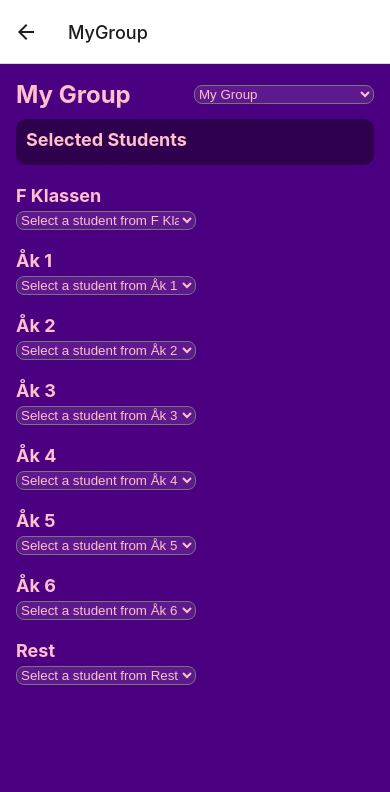
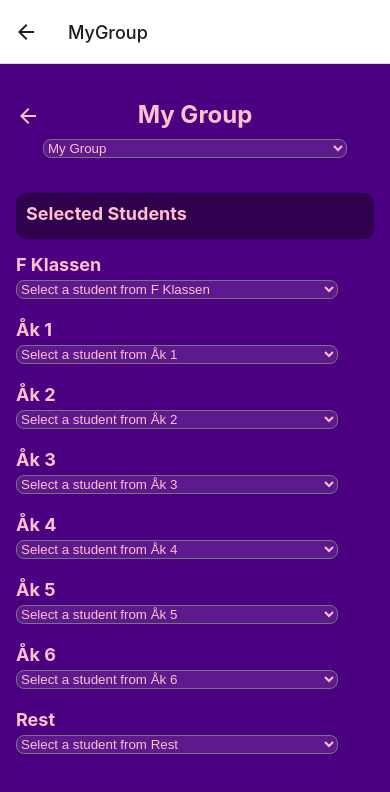
Before and after one commit to Enorhan/planitkids_sample, a React Native app: screen /MyGroup in a window 390 px wide. Shown: the top 792 px of the page. Built offline with nearby package versions, Linux system fonts and the light colour scheme.

Commit message:
added previous page button in MyGroup.js

```diff
--- a/src/screens/MyGroup.js
+++ b/src/screens/MyGroup.js
@@ -1,7 +1,8 @@
-// src/screens/MyGroup.js
 import React, { useState } from 'react';
 import { View, Text, ScrollView, TouchableOpacity, StyleSheet } from 'react-native';
 import { Picker } from '@react-native-picker/picker';
+import { MaterialIcons } from '@expo/vector-icons';
+import { useNavigation } from '@react-navigation/native';
 
 // Sample data for colleagues and classes
 const colleagues = [
@@ -17,6 +18,7 @@ const getGroupName = (email) => {
 };
 
 export default function MyGroup() {
+    const navigation = useNavigation();
     const [selectedColleague, setSelectedColleague] = useState("myGroup");
 
     // Maintain separate selected student lists for each group
@@ -42,7 +44,6 @@ export default function MyGroup() {
     const [classData, setClassData] = useState(initialClassData);
     const [pendingSelection, setPendingSelection] = useState({});
 
-    // Calculate the students currently unavailable based on other group selections
     const getUnavailableStudents = () => {
         return Object.keys(groupSelections).reduce((acc, groupKey) => {
             if (groupKey !== selectedColleague) {
@@ -52,7 +53,6 @@ export default function MyGroup() {
         }, []);
     };
 
-    // Filter out unavailable students from the dropdown lists
     const getAvailableStudents = (className) => {
         const unavailableStudents = getUnavailableStudents();
         return classData[className].filter((student) => !unavailableStudents.includes(student));
@@ -75,7 +75,6 @@ export default function MyGroup() {
             [className]: classData[className].filter((s) => s !== student),
         });
 
-        // Clear pending selection
         setPendingSelection({ ...pendingSelection, [className]: null });
     };
 
@@ -95,8 +94,13 @@ export default function MyGroup() {
 
     return (
         <View style={styles.container}>
+            {/* Back Button */}
+            <TouchableOpacity style={styles.backButton} onPress={() => navigation.goBack()}>
+                <MaterialIcons name="arrow-back" size={24} color="#FFC0CB" />
+            </TouchableOpacity>
+
             {/* Title and Dropdown to Select Colleague's Group */}
-            <View style={styles.titleContainer}>
+            <View style={styles.header}>
                 <Text style={styles.title}>
                     {selectedColleague === "myGroup" ? "My Group" : getGroupName(selectedColleague)}
                 </Text>
@@ -110,7 +114,7 @@ export default function MyGroup() {
                     {colleagues.map((colleague) => (
                         <Picker.Item
                             label={getGroupName(colleague.email)}
-                            value={colleague.email.split("@")[0]} // Use first name as key
+                            value={colleague.email.split("@")[0]}
                             key={colleague.email}
                             color="#FFC0CB"
                         />
@@ -118,7 +122,7 @@ export default function MyGroup() {
                 </Picker>
             </View>
 
-            {/* Selected Students Scrollable Box */}
+            {/* Selected Students */}
             <View style={styles.selectedContainer}>
                 <Text style={styles.subTitle}>Selected Students</Text>
                 <ScrollView style={styles.selectedScroll}>
@@ -171,19 +175,25 @@ const styles = StyleSheet.create({
         backgroundColor: '#4B0082',
         padding: 16,
     },
-    titleContainer: {
-        flexDirection: 'row',
+    backButton: {
+        position: 'absolute',
+        top: 40,
+        left: 16,
+        zIndex: 1,  // Ensure back button remains accessible
+    },
+    header: {
         alignItems: 'center',
-        justifyContent: 'space-between',
-        marginBottom: 10,
+        paddingVertical: 20,
+        paddingHorizontal: 10,
     },
     title: {
         fontSize: 24,
         color: '#FFC0CB',
         fontWeight: 'bold',
+        marginBottom: 10,
     },
     picker: {
-        width: 180,
+        width: '90%',
         color: '#FFC0CB',
         backgroundColor: 'rgba(255, 255, 255, 0.1)',
         borderRadius: 8,
@@ -192,7 +202,7 @@ const styles = StyleSheet.create({
         backgroundColor: '#2E004E',
         borderRadius: 10,
         padding: 10,
-        marginBottom: 20,
+        marginVertical: 15,
     },
     subTitle: {
         fontSize: 18,
```
